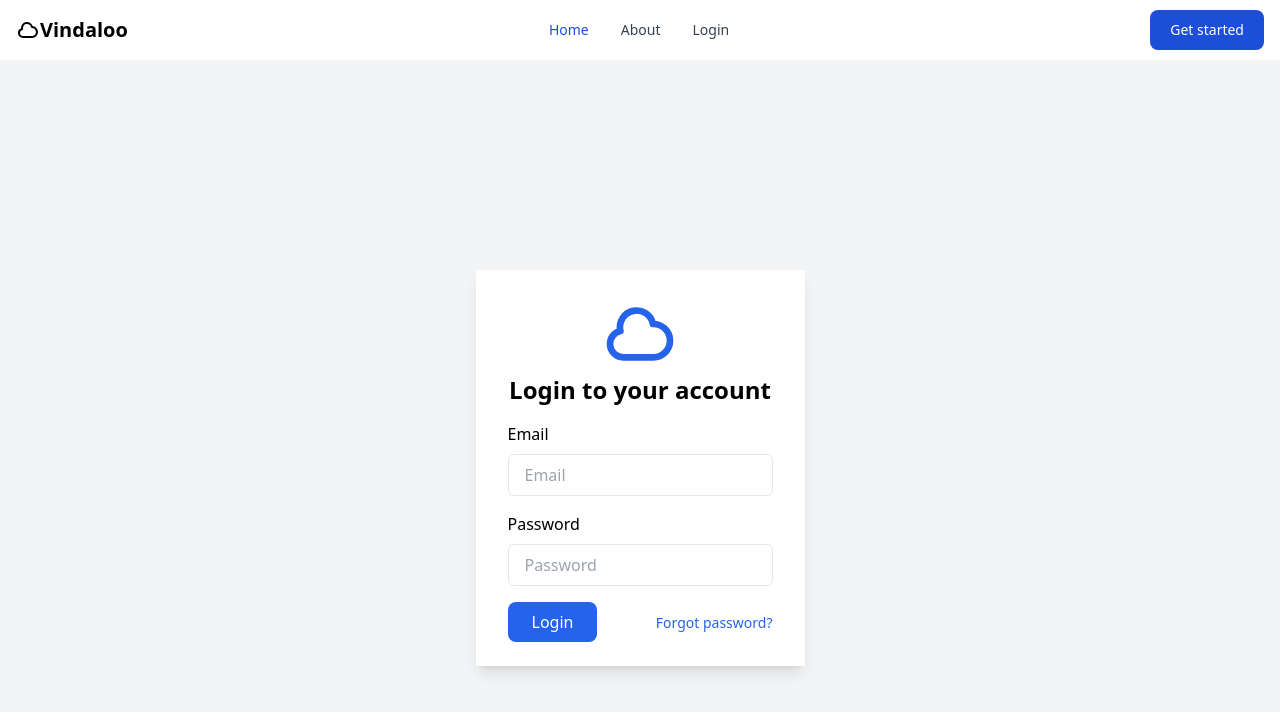
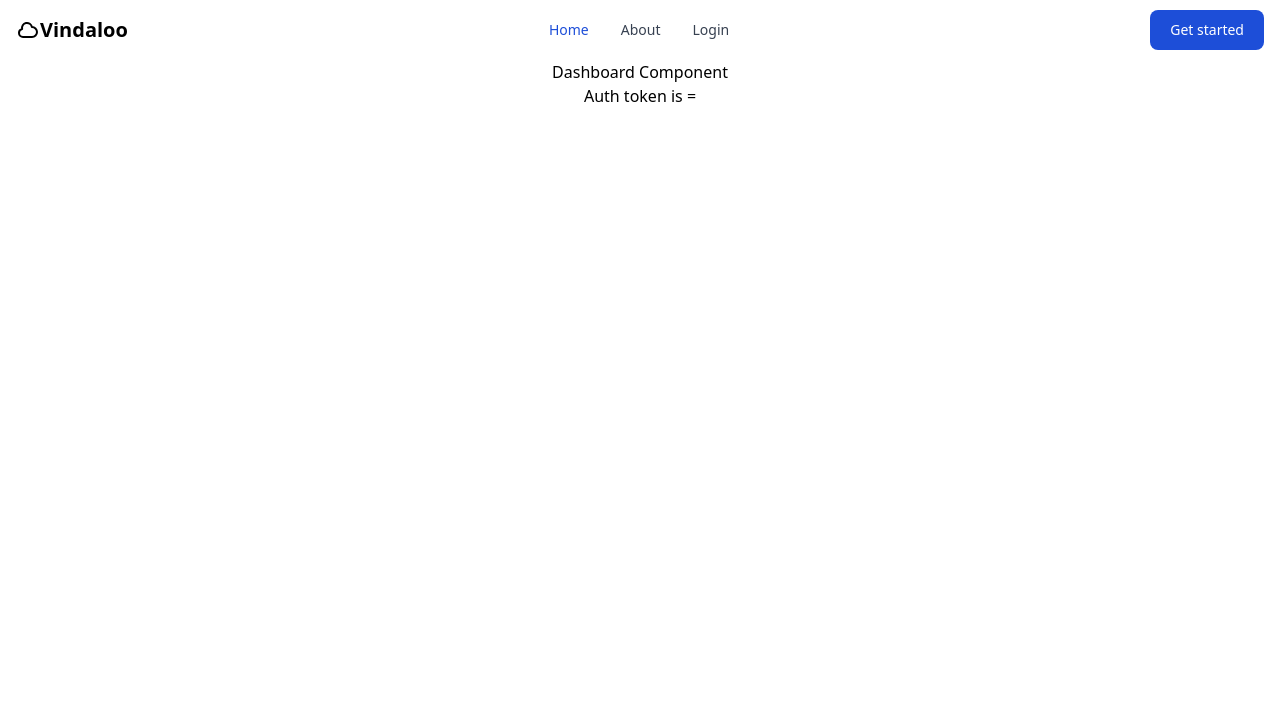
Before and after one commit to dom-gallo/Web-Analytics-Client, a React (Create React App) app: page /dashboard in a window 1280 px wide. Before the commit this address led to /login. Shown: the top 712 px of the page. Built offline with nearby package versions, Linux system fonts and the light colour scheme.

Commit message:
token is stored in localstorage, should be changed to Window.sessionStorage so that it gets cleared when the browser closes.

```diff
--- a/src/App.js
+++ b/src/App.js
@@ -9,6 +9,9 @@ import Signup from "./components/Signup";
 import Dashboard from "./components/Dashboard";
 
 import {useState, useEffect} from "react";
+
+// Should store token in Window.sessionStorage, token will get cleared whenever the browser is closed.
+
 
 function App() {
     // initialize authToken state
--- a/src/components/Dashboard.js
+++ b/src/components/Dashboard.js
@@ -1,18 +1,19 @@
-import {useEffect} from "react";
+import {useEffect, useState} from "react";
 import {useNavigate} from "react-router-dom";
 
 const Dashboard = (props) => {
-
+    const [authToken, setAuthToken] = useState("")
     const navigate = useNavigate();
     useEffect(() => {
-        if (props.authToken == null || props.authToken == "" || localStorage.getItem("authToken" == null || localStorage.getItem("authToken") =="")){
+        if (props.authToken === null || props.authToken === "" || localStorage.getItem("authToken" === null || localStorage.getItem("authToken") === "")){
             navigate("/login");
         }
+        setAuthToken(localStorage.getItem("authToken"));
     })
     return (
         <>
             <h1>Dashboard Component</h1>
-            <p>Auth token is = {props.authToken}</p>
+            <p>Auth token is = {authToken}</p>
         </>
     );
 }
--- a/src/components/Login.js
+++ b/src/components/Login.js
@@ -1,24 +1,34 @@
 import {useState} from "react";
 import AuthenticationManager from "../util/AuthenticationManager";
+import {useNavigate} from "react-router-dom";
+
+
+
+
 const Login = (props) => {
+
     const [AppUserEmail, setAppUserEmail] = useState("");
     const [AppUserPassword, setAppUserPassword] = useState("");
+    const navigate = useNavigate();
 
-    const handeleLoginSubmit = (event) => {
+
+    const handeleLoginSubmit = async (event) => {
         let authManager = new AuthenticationManager();
         event.preventDefault();
         console.log(`Logging in with emailAddress=${AppUserEmail} and password=${AppUserPassword}`);
 
-        try{
+        try {
             console.log("Calling doLogin");
-            const authJWT = authManager.doLogin(AppUserEmail, AppUserPassword);
-            if(authJWT === null || authJWT === "") {
+            const authJWT = await authManager.doLogin(AppUserEmail, AppUserPassword);
+            if (authJWT === null || authJWT === "") {
                 console.log("No token was returned");
                 return;
             }
             localStorage.setItem("authToken", authJWT);
             console.log("Just set token")
             console.log(localStorage.getItem("authToken"));
+            console.log(`Token in Login component is: ${authJWT}`)
+            navigate("/dashboard");
         } catch (e) {
             alert(e);
         }
@@ -47,7 +57,7 @@ const Login = (props) => {
                                     {/*<span className="text-xs tracking-wide text-red-600">Email field is required </span>*/}
                             </div>
                             <div className="mt-4">
-                                <label className="block">Password</label>
+                                <label className="block" htmlFor="password">Password</label>
                                     <input type="password" placeholder="Password"
                                            value={AppUserPassword}
                                            onChange={(event => {setAppUserPassword(event.target.value)})}
--- a/src/components/Signup.js
+++ b/src/components/Signup.js
@@ -23,12 +23,12 @@ const Signup = (props) => {
                         <div className="mt-4">
                             <div className="mt-4">
                                 <label htmlFor="email" className="block">Email</label>
-                                <input type="text" placeholder={"email"}
+                                <input type="text" placeholder={"Email"}
                                        className="w-full px-4 py-2 mt-2 border rounded-md focus:outline-none focus:ring-1 focus:ring-blue-600"                                />
                             </div>
                             <div className="mt-4">
                                 <label htmlFor="block" className="block">Password</label>
-                                <input type="password" placeholder="password"
+                                <input type="password" placeholder="Password"
                                        className="w-full px-4 py-2 mt-2 border rounded-md focus:outline-none focus:ring-1 focus:ring-blue-600"                                />
                             </div>
                             <div className="mt-4">
--- a/src/util/AuthenticationManager.js
+++ b/src/util/AuthenticationManager.js
@@ -11,15 +11,9 @@ class AuthenticationManager {
     // TODO:
     // Check for response codes
 
-    doLogin = (emailAddress, password) => {
-        let authToken = "";
-        console.log(`Email: ${emailAddress}\n Password: ${password}`)
-        const data = {
-                emailAddress: emailAddress,
-                password: password
-            },
-
-            options = {
+    doLogin = (emailAddress, password) =>{
+        return new Promise(async resolve => {
+            const options = {
                 method: "POST",
                 mode: "cors",
                 cache: "no-cache",
@@ -30,17 +24,23 @@ class AuthenticationManager {
                 referrerPolicy: "no-referrer",
                 body: JSON.stringify({emailAddress: emailAddress, password: password})
             };
-        fetch(this.loginUrl, options)
-            .then(data => {
-                return data.json();
-            }).then((parsedData) => {
-                console.log(parsedData.token);
-                if(parsedData.token != "" || parsedData.token === null){
-                    authToken = parsedData.token;
-                }
-        })
-        return authToken;
+            // let authToken = ``;
+            const response = await fetch(this.loginUrl, options);
+            const body = await response.json();
+            console.log(body);
+            resolve(body.token);
+        });
     }
 }
-
+// const options = {
+//     method: "POST",
+//     mode: "cors",
+//     cache: "no-cache",
+//     headers: {
+//         "Content-Type": "application/json"
+//     },
+//     redirect: "follow",
+//     referrerPolicy: "no-referrer",
+//     body: JSON.stringify({emailAddress: emailAddress, password: password})
+// };
 export default AuthenticationManager;
```
